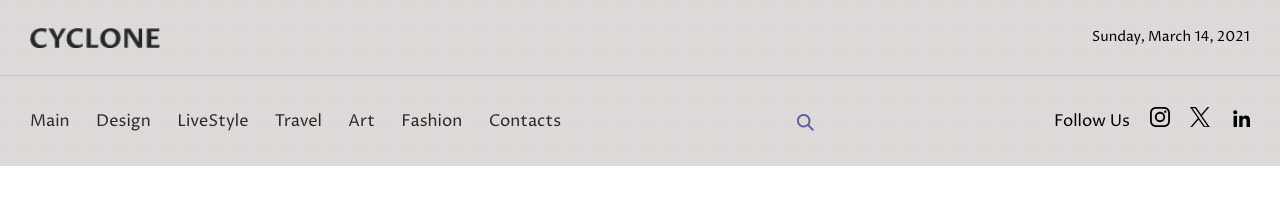
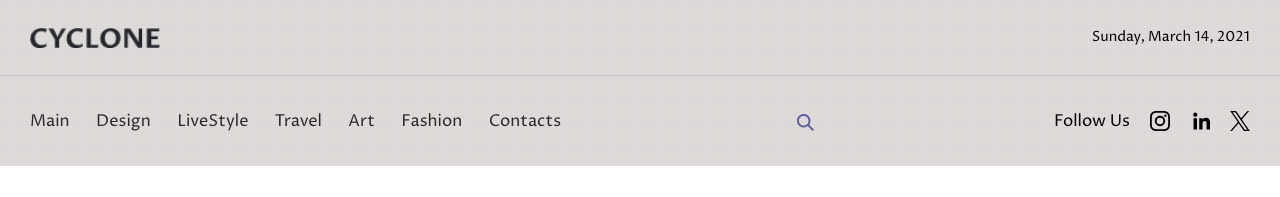
Before and after one commit to nazarenko-by/Cyclone-react, a Next.js app: page / in a window 1280 px wide. Shown: the top 197 px of the page. Built offline with nearby package versions, Linux system fonts and the light colour scheme.

Commit message:
follouUs: cosmetic

```diff
--- a/src/components/FollowUs/index.jsx
+++ b/src/components/FollowUs/index.jsx
@@ -4,26 +4,36 @@ import Image from "next/image"
 
 import "@/styles/followUs.scss"
 
+const socialLinks = [
+	{
+		name: "Instagram",
+		url: "https://www.instagram.com",
+		icon: "/images/social/instagram.svg",
+	},
+	{
+		name: "LinkedIn",
+		url: "https://www.linkedin.com",
+		icon: "/images/social/linkedin.svg",
+	},
+	{
+		name: "X",
+		url: "https://www.x.com",
+		icon: "/images/social/x-logo.svg",
+	},
+]
+
 const FollowUs = () => {
 	return (
 		<div className="follow-us-container">
 			<p>Follow Us</p>
 			<ul className="follow-us-list">
-				<li>
-					<Link href="https://www.instagram.com" target="_blank" rel="noopener noreferrer">
-						<Image src={"/images/social/instagram.svg"} alt="Instagram" width={20} height={20} />
-					</Link>
-				</li>
-				<li>
-					<Link href="https://www.x.com" target="_blank" rel="noopener noreferrer">
-						<Image src="/images/social/x-logo.svg" alt="X" width={20} height={20} />
-					</Link>
-				</li>
-				<li>
-					<Link href="https://www.linkedin.com" target="_blank" rel="noopener noreferrer">
-						<Image src="/images/social/linkedin.svg" alt="LinkedIn" width={20} height={20} />
-					</Link>
-				</li>
+				{socialLinks.map((link) => (
+					<li key={link.name}>
+						<Link className="follow-us-link" href={link.url} target="_blank" rel="noopener noreferrer">
+							<Image src={link.icon} alt={link.name} width={20} height={20} />
+						</Link>
+					</li>
+				))}
 			</ul>
 		</div>
 	)
--- a/src/styles/followUs.scss
+++ b/src/styles/followUs.scss
@@ -6,4 +6,14 @@
 .follow-us-list {
     display: flex;
     gap: 20px;
+    &> li {
+        height: fit-content;
+    }
 }
+.follow-us-link {
+    display: block;
+    line-height: 0;
+    height: fit-content;
+    height: -moz-fit-content;
+    height: -webkit-fit-content;
+}
--- a/src/styles/header.scss
+++ b/src/styles/header.scss
@@ -53,12 +53,9 @@
             border-bottom: 2px solid #2a2928;
         }
     }
-    .follow-us-container {
-        display: flex;
-    }
 }
 
-@media(max-width: 767px){
+@media (max-width: 767px){
     .menu-container {
         flex-direction: row-reverse;
     }
```
Also changed, not shown: public/images/social/linkedin.svg, public/images/social/x-logo.svg.
